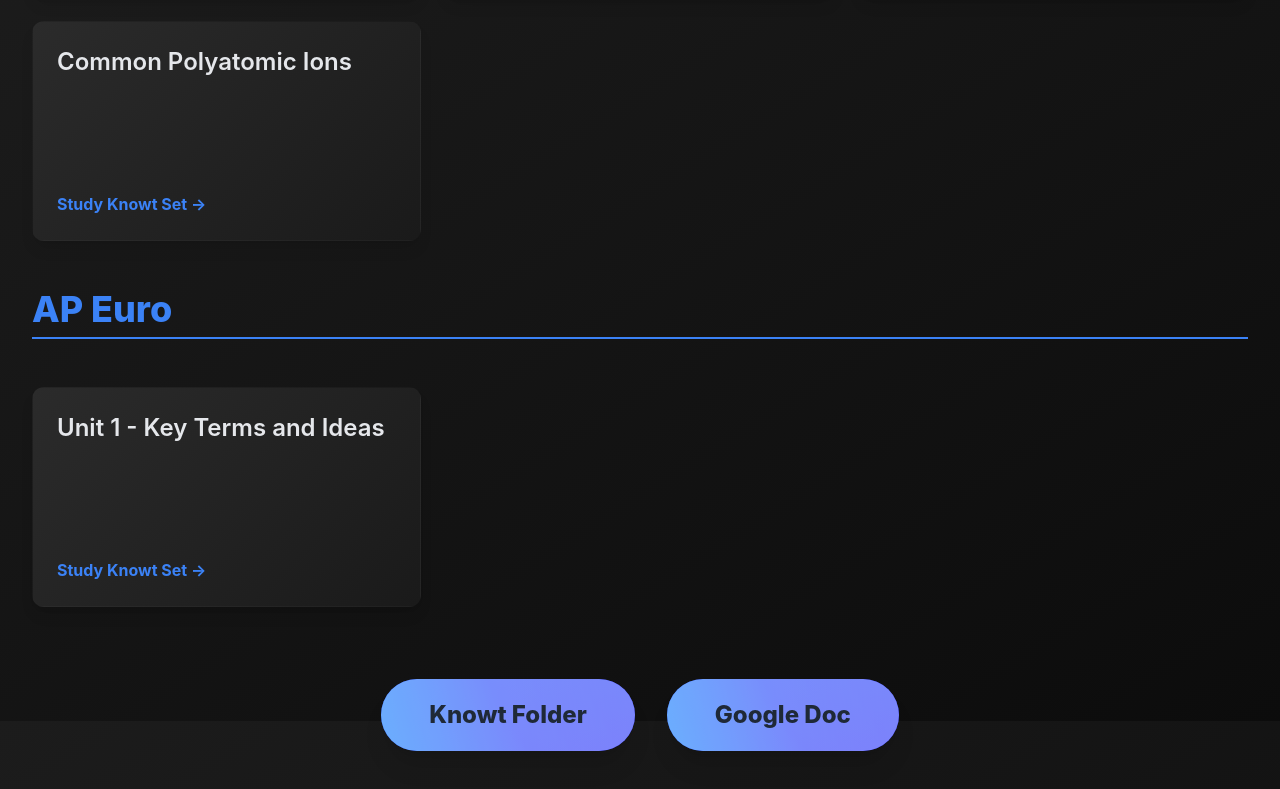
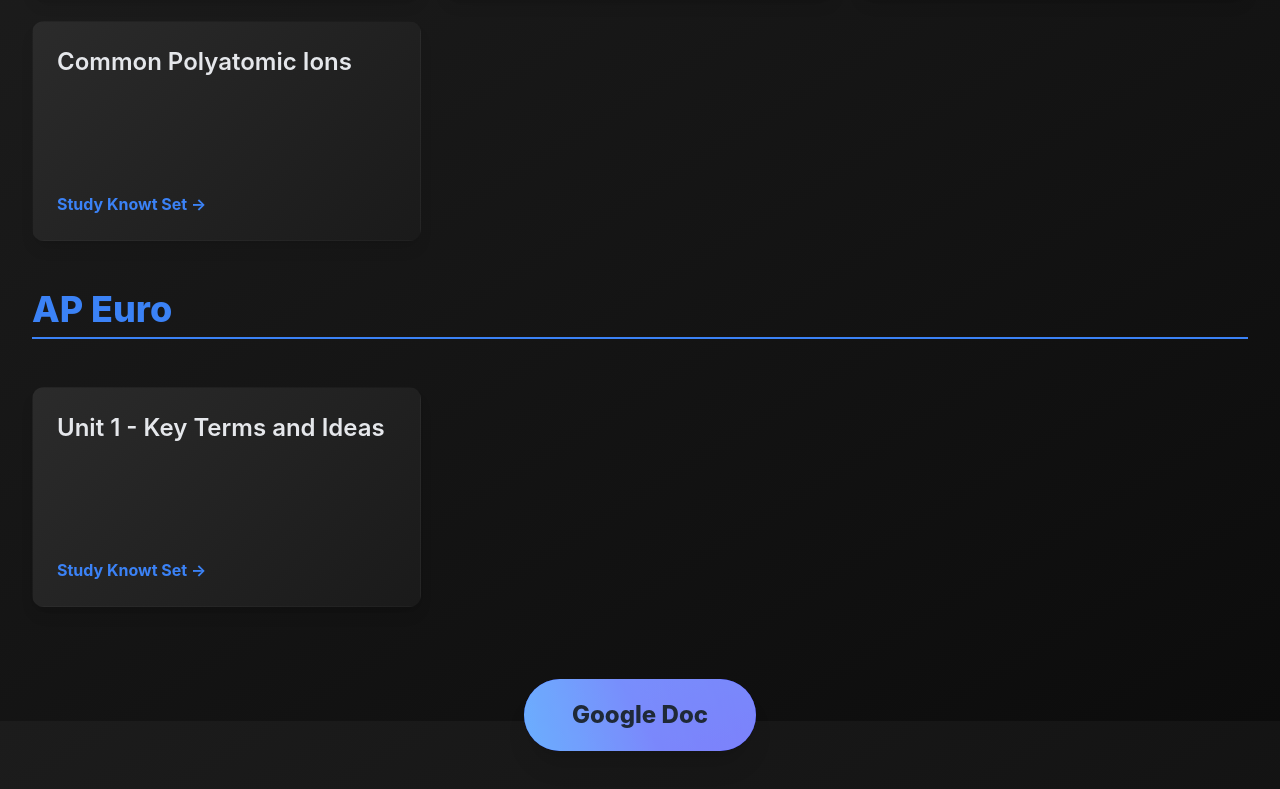
Before and after one commit to jkhance10-prog/joel-flashcards, a plain HTML site: page index.html in a window 1280 px wide. Shown: the part 879-1668 px from the top of the page. Drawn offline with nearby package versions, Linux system fonts and the light colour scheme.

Commit message:
Remove Knowt folder link from index.html
Removed link to Knowt folder from the index.html file.

```diff
--- a/index.html
+++ b/index.html
@@ -65,11 +65,6 @@
         <div class="text-center mt-12 py-6">
             <div class="flex flex-col sm:flex-row justify-center space-y-4 sm:space-y-0 sm:space-x-8">
 
-                <a id="main-folder-link" href="https://knowt.com/folder/6dc7b859-b8a9-4cf3-a504-67c93f98f53d" target="_blank"
-                   class="inline-block animated-button text-header-bg font-extrabold text-xl sm:text-2xl
-                          py-5 px-12 rounded-[3rem] shadow-xl">
-                    Knowt Folder
-                </a>
 
                 <a id="google-doc-link" href="https://docs.google.com/document/d/1B33Pq7YF4LixP2alxRfH0XvZOStDp9D63sD7KkKHinE/edit?usp=sharing" target="_blank"
                    class="inline-block animated-button text-header-bg font-extrabold text-xl sm:text-2xl
```
